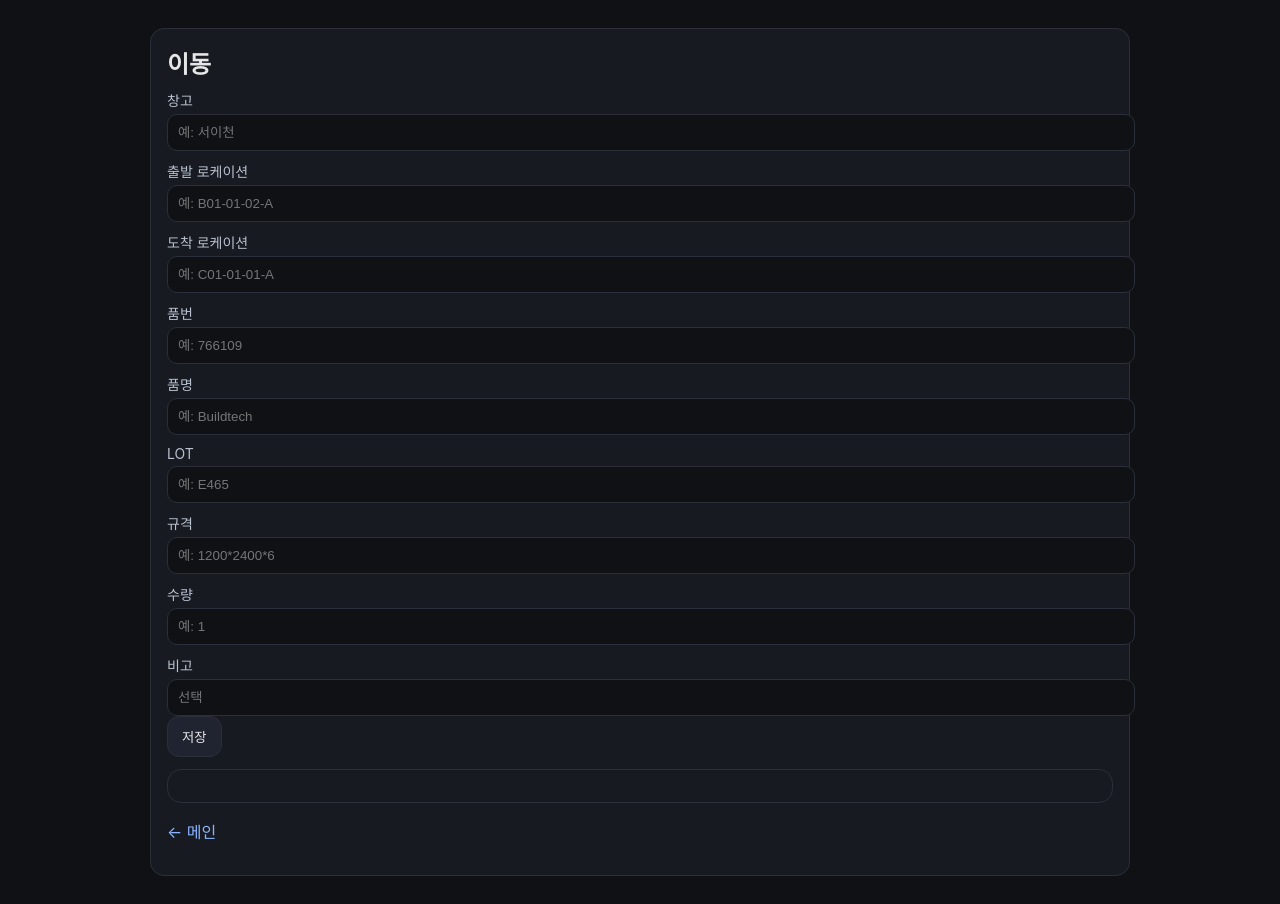
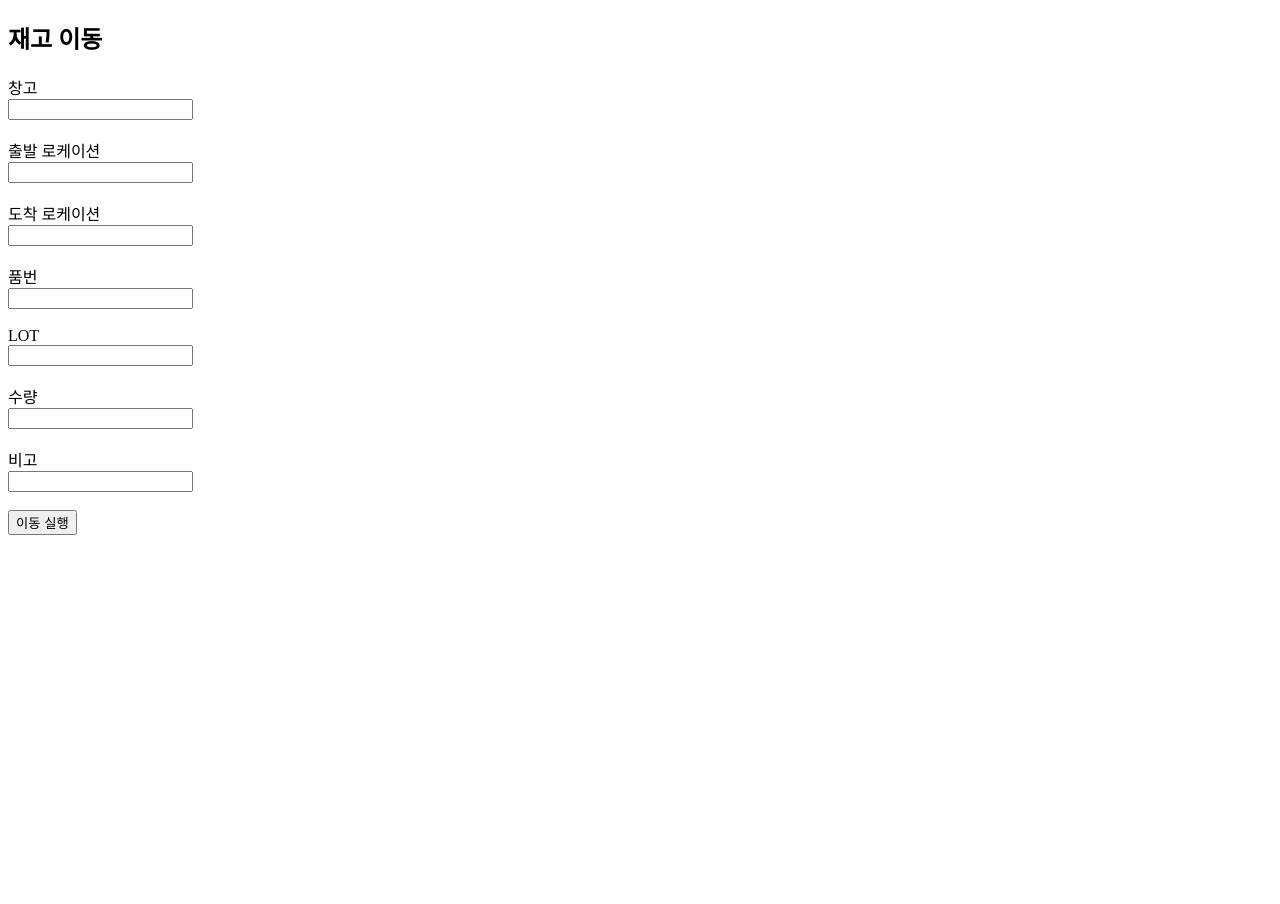
Before and after one commit to dlahtp44-prog/pars-wms-test, a FastAPI app: page /page/move in a window 1280 px wide. After the commit the page ends 535 px from the top, so only its background shows below. Run offline with FastAPI, Linux system fonts and the light colour scheme; parts of the project's set-up code (start-up, migrations or seed data) failed here and were passed over.

Commit message:
Update move.html

```diff
--- a/app/templates/move.html
+++ b/app/templates/move.html
@@ -1,32 +1,37 @@
-<!doctype html>
-<html lang="ko"><head>
-  <meta charset="utf-8"/>
-  <meta name="viewport" content="width=device-width, initial-scale=1"/>
-  <link rel="stylesheet" href="/static/app.css"/>
-  <title>이동</title>
-</head><body>
-<div class="container">
-  <div class="card">
-    <h2>이동</h2>
-    <form id="f">
-      <label>창고</label><input name="warehouse" type="text" placeholder="예: 서이천" required/><label>출발 로케이션</label><input name="from_location" type="text" placeholder="예: B01-01-02-A" required/><label>도착 로케이션</label><input name="to_location" type="text" placeholder="예: C01-01-01-A" required/><label>품번</label><input name="item_code" type="text" placeholder="예: 766109" required/><label>품명</label><input name="item_name" type="text" placeholder="예: Buildtech" required/><label>LOT</label><input name="lot" type="text" placeholder="예: E465" required/><label>규격</label><input name="spec" type="text" placeholder="예: 1200*2400*6" required/><label>수량</label><input name="qty" type="number" placeholder="예: 1" required/><label>비고</label><input name="note" type="text" placeholder="선택" required/>
-      <button type="submit">저장</button>
-    </form>
-    <pre id="out" class="card" style="white-space:pre-wrap"></pre>
+<!DOCTYPE html>
+<html lang="ko">
+<head>
+    <meta charset="UTF-8">
+    <title>이동 (PC)</title>
+</head>
+<body>
 
-    <p><a href="/">← 메인</a></p>
-  </div>
-</div>
-<script>
-const f=document.getElementById('f');
-const out=document.getElementById('out');
-f.addEventListener('submit', async (e)=>{
-  e.preventDefault();
-  out.textContent='처리중...';
-  const fd=new FormData(f);
-  const res=await fetch('/api/move', {method:'POST', body:fd});
-  const txt=await res.text();
-  out.textContent=txt;
-});
-</script>
-</body></html>
+<h2>재고 이동</h2>
+
+<form method="post" action="/api/move">
+    <label>창고</label><br>
+    <input name="warehouse" required><br><br>
+
+    <label>출발 로케이션</label><br>
+    <input name="from_location" required><br><br>
+
+    <label>도착 로케이션</label><br>
+    <input name="to_location" required><br><br>
+
+    <label>품번</label><br>
+    <input name="item_code" required><br><br>
+
+    <label>LOT</label><br>
+    <input name="lot" required><br><br>
+
+    <label>수량</label><br>
+    <input type="number" name="qty" required><br><br>
+
+    <label>비고</label><br>
+    <input name="note"><br><br>
+
+    <button type="submit">이동 실행</button>
+</form>
+
+</body>
+</html>
```
